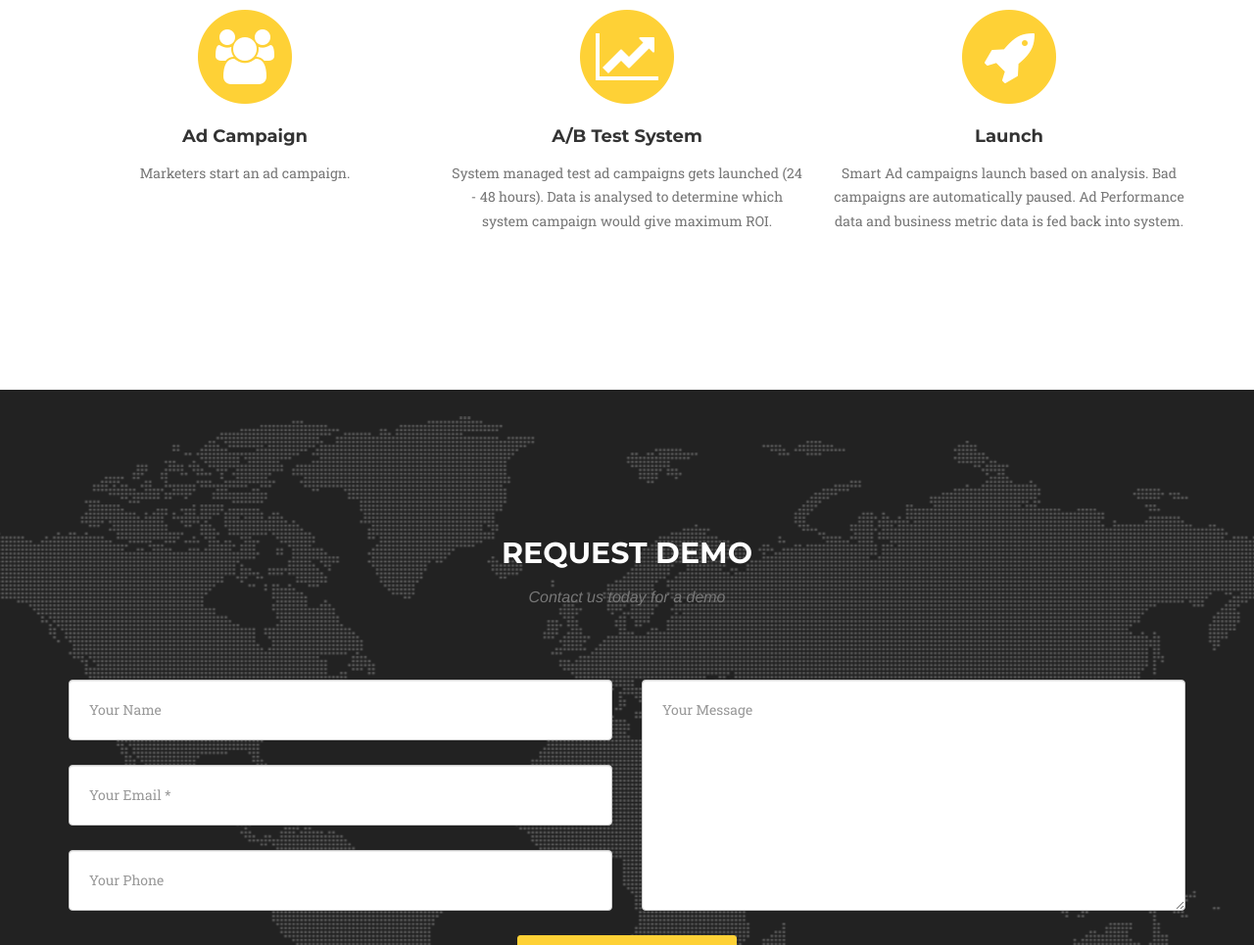
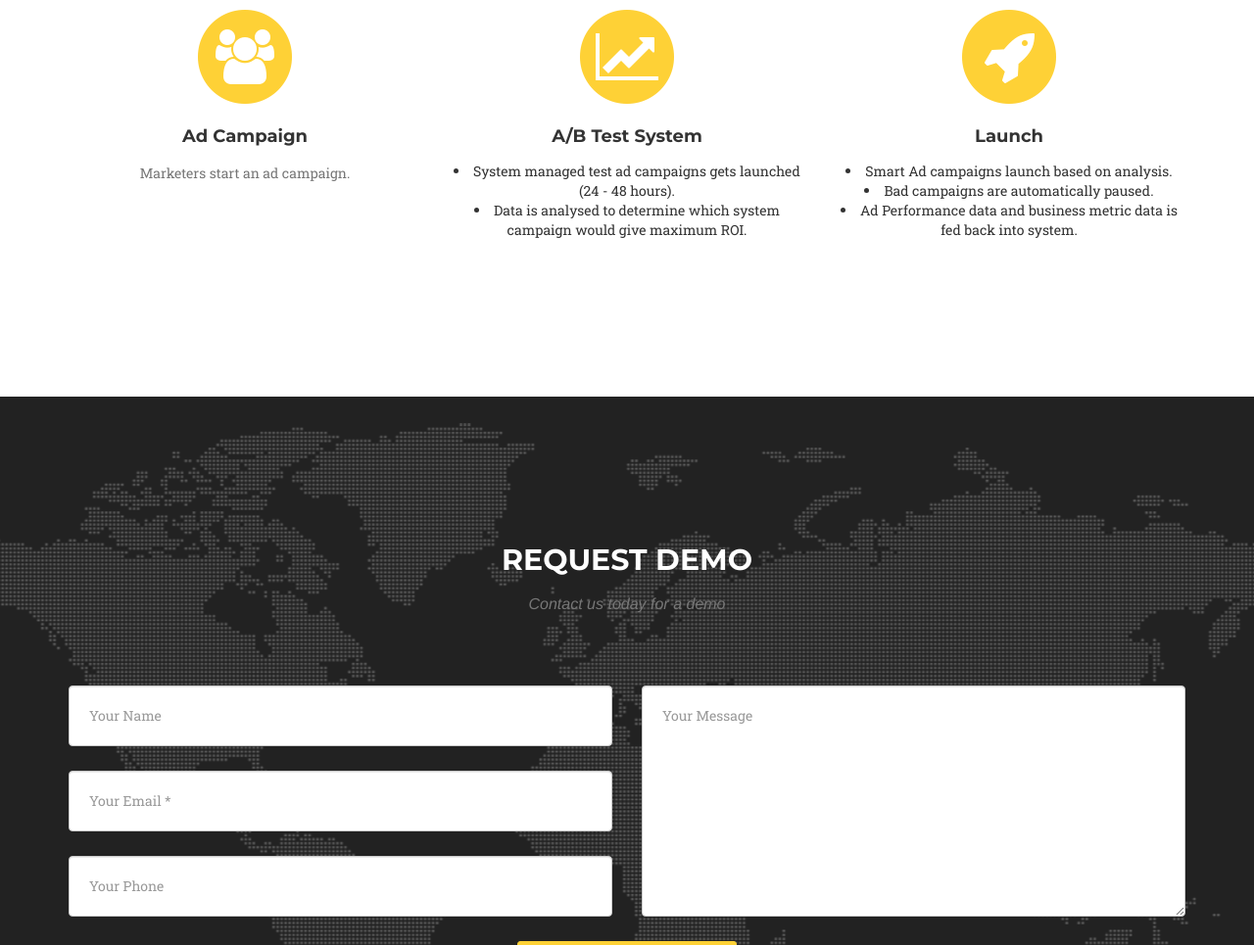
Before and after one commit to adinsight/adinsight.github.io, a plain HTML site: page index.html in a window 1280 px wide. Shown: the part 1053-2018 px from the top of the page at 98% size. Drawn offline with nearby package versions, Linux system fonts and the light colour scheme; a web font is replaced by a local one.

Commit message:
Use li for bullet points.

```diff
--- a/index.html
+++ b/index.html
@@ -103,7 +103,10 @@
                         <i class="fa fa-line-chart fa-stack-1x fa-inverse"></i>
                     </span>
                     <h4 class="service-heading">A/B Test System</h4>
-                    <p class="text-muted">System managed test ad campaigns gets launched (24 - 48 hours). Data is analysed to determine which system campaign would give maximum ROI.</p>
+                    <p class="text-muted">
+                      <li>System managed test ad campaigns gets launched (24 - 48 hours).</li>
+                      <li> Data is analysed to determine which system campaign would give maximum ROI.</li>
+                    </p>
                 </div>
                 <div class="col-md-4">
                     <span class="fa-stack fa-4x">
@@ -111,7 +114,11 @@
                         <i class="fa fa-rocket fa-stack-1x fa-inverse"></i>
                     </span>
                     <h4 class="service-heading">Launch</h4>
-                    <p class="text-muted">Smart Ad campaigns launch based on analysis. Bad campaigns are automatically paused. Ad Performance data and business metric data is fed back into system.</p>
+                    <p class="text-muted">
+                      <li>Smart Ad campaigns launch based on analysis.</li>
+                      <li>Bad campaigns are automatically paused.</li>
+                      <li>Ad Performance data and business metric data is fed back into system.</li>
+                    </p>
                 </div>
             </div>
         </div>
```
